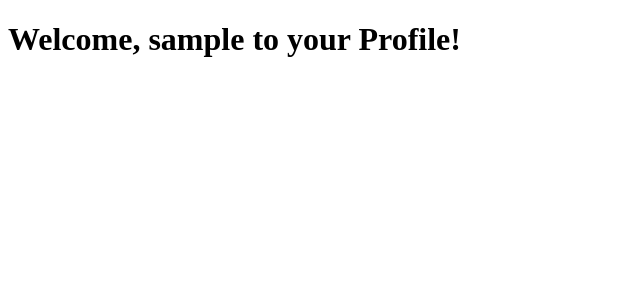
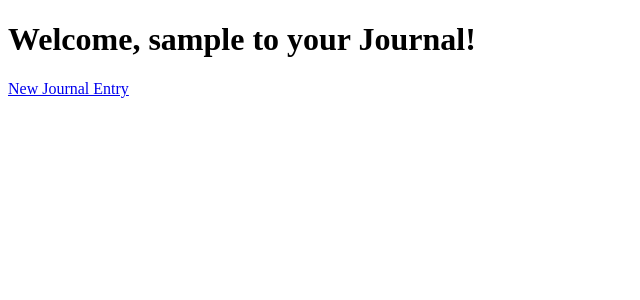
Before and after one commit to matthew-f-bell/journaling-django, a Django app: page /user-profile/1 in a window 1280 px wide. Shown: the part 26-326 px from the top of the page, without its empty margins (0-640 px from the left). Run offline with Django 5.2, Linux system fonts and the light colour scheme; the visitor is signed in with stand-in values (Sample User, id 1); data comes from the database, SQL or seed files in the repository; data that the repository does not hold is empty.

Commit message:
Journal Entries can be created and viewed on User's Profile showing most recent entry on top

```diff
--- a/main_app/models.py
+++ b/main_app/models.py
@@ -1,5 +1,6 @@
 from django.db import models
 from django.contrib.auth.models import AbstractUser
+from django.utils import timezone
 
 # Create your models here.
 class CustomUser(AbstractUser):
@@ -11,3 +12,17 @@ class CustomUser(AbstractUser):
 
     USERNAME_FIELD = 'email'
     REQUIRED_FIELDS = ['username']
+
+class JournalEntry(models.Model):
+    user = models.ForeignKey(CustomUser, on_delete=models.CASCADE)
+    title = models.CharField(max_length=100, blank=True)
+    journal_content = models.CharField(max_length=100000)
+    date_created = models.DateTimeField(default=timezone.now)
+
+    REQUIRED_FIELDS = ['journal-content', 'user', 'date_created']
+
+    def __str__(self):
+        return self.title
+
+    class Meta:
+        ordering = ['-date_created']
--- a/main_app/templates/profile.html
+++ b/main_app/templates/profile.html
@@ -7,5 +7,11 @@
 
 <!-- Body Content -->
  {% block body %}
-        <h1>Welcome, {{ user.username }} to your Profile!</h1>
+        <h1>Welcome, {{ user.username }} to your Journal!</h1>
+        <span><a href="{% url 'journal-entry' %}">New Journal Entry</a></span>
+
+        {% for journal_entry in journal_entries %}
+            <h3>{{journal_entry.title}}</h3>
+            <p>{{journal_entry.journal_content}}</p>
+        {% endfor %}
  {% endblock %}
--- a/main_app/urls.py
+++ b/main_app/urls.py
@@ -3,6 +3,6 @@ from . import views
 
 urlpatterns = [
     path('', views.Home.as_view(), name='home'),
+    path('journal-entry/', views.Journal_Entry_View.as_view(), name='journal-entry'),
     path('user-profile/<int:user_id>', views.profile_view, name='user-profile'),
-#    path('logout/', views.logout_view, name='logout'),
 ]
--- a/main_app/views.py
+++ b/main_app/views.py
@@ -1,9 +1,13 @@
-from django.shortcuts import render, get_object_or_404, redirect
-from django.contrib.auth import authenticate, login, logout
+from django.shortcuts import render
 from django.contrib.auth.decorators import login_required
+from django.utils.decorators import method_decorator
 from django.views.generic.base import TemplateView
-from .models import CustomUser
-from django.http import HttpResponseRedirect, HttpResponseBadRequest
+from django.views.generic import FormView
+from .models import CustomUser, JournalEntry
+from django.http import HttpResponseRedirect
+from .forms import JournalEntryCreationForm
+
+
 # Create your views here.
 
 # Home Page View
@@ -13,12 +17,19 @@ class Home(TemplateView):
 @login_required
 def profile_view(request, user_id):
     user = CustomUser.objects.get(id=user_id)
-#    if username:
-#        profile = get_object_or_404(CustomUser, username=username).profile
-#    else:
-#        try:
-#            profile = request.user.profile
-#        except:
-#            return HttpResponseBadRequest("you bad boy, profile is broken and can't get profile info")
-#            return redirect('/')
-    return render(request, 'profile.html', {'user': user})
+    journal_entries = JournalEntry.objects.filter(user=user)
+
+    return render(request, 'profile.html', {'user': user, 'journal_entries':journal_entries})
+
+@method_decorator(login_required, name='dispatch')
+class Journal_Entry_View(FormView):
+    model = JournalEntry
+    form_class = JournalEntryCreationForm
+    template_name = 'journal_entry_creation.html'
+    success_url = '/'
+
+    def form_valid(self, form):
+        self.object = form.save(commit=False)
+        self.object.user = self.request.user
+        self.object.save()
+        return HttpResponseRedirect('/')
```
Also changed, not shown: main_app/forms.py (added, +10 -0 lines), main_app/templates/journal_entry_creation.html (added, +17 -0 lines), main_app/migrations/0004_journalentry.py (added), 1 other file.
